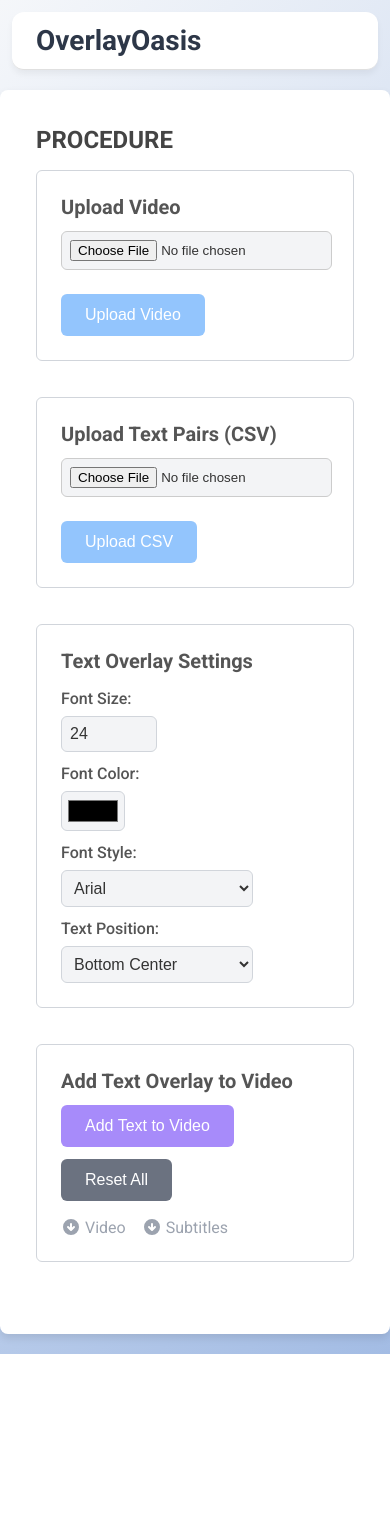
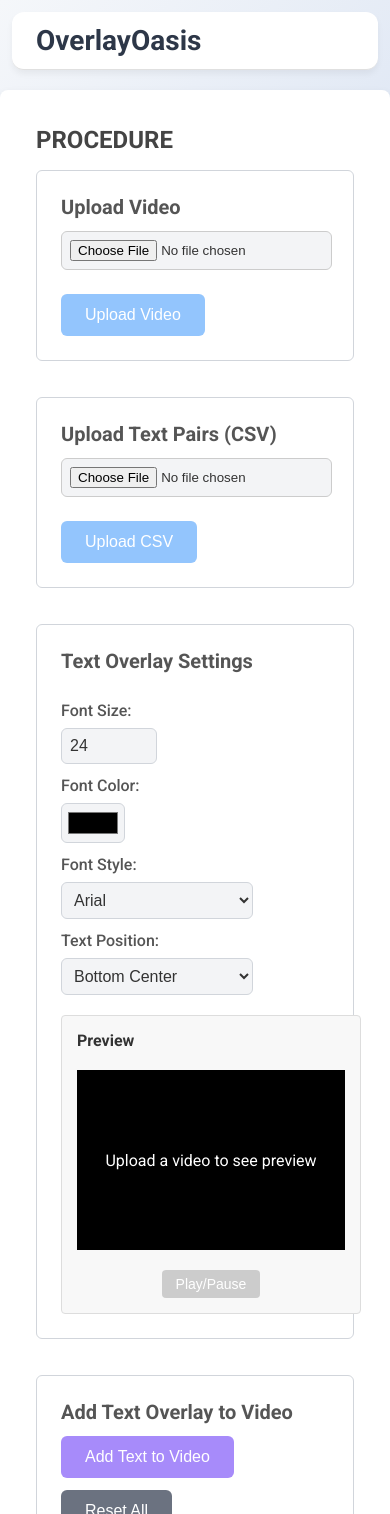
Before and after one commit to tfHasi/OverlayOasis, a React (Vite) app in the folder frontend/: page /dashboard in a window 390 px wide. Shown: the top 1514 px of the page. Before the commit the page ends 1354 px from the top, so only its background shows below. Built offline with nearby package versions, Linux system fonts and the light colour scheme.

Commit message:
Shows a Preview of the video with the first text pairs
BUG needs to be fixed : Black screen even after uploading the video successfully

```diff
--- a/frontend/src/components/Dashboard.css
+++ b/frontend/src/components/Dashboard.css
@@ -244,3 +244,102 @@
     width: 100%;
   }
 }
+
+/* Add these styles to your existing Dashboard.css file */
+
+.settings-preview-container {
+  display: flex;
+  flex-direction: row;
+  gap: 20px;
+  flex-wrap: wrap;
+}
+
+.settings-container {
+  flex: 1;
+  min-width: 300px;
+}
+
+.preview-panel {
+  flex: 1;
+  min-width: 300px;
+  border: 1px solid #ddd;
+  border-radius: 4px;
+  padding: 15px;
+  background-color: #f8f8f8;
+}
+
+.video-preview-container {
+  display: flex;
+  flex-direction: column;
+  gap: 10px;
+}
+
+.preview-title {
+  margin: 0 0 10px 0;
+  color: #333;
+}
+
+.preview-wrapper {
+  position: relative;
+  width: 100%;
+  background-color: #000;
+  display: flex;
+  justify-content: center;
+  align-items: center;
+  min-height: 180px;
+}
+
+.preview-canvas {
+  max-width: 100%;
+  max-height: 300px;
+  cursor: pointer;
+  background-color: #000;
+}
+
+.preview-placeholder {
+  display: flex;
+  justify-content: center;
+  align-items: center;
+  color: white;
+  height: 100%;
+  width: 100%;
+  position: absolute;
+  top: 0;
+  left: 0;
+}
+
+.preview-controls {
+  display: flex;
+  justify-content: center;
+  margin-top: 10px;
+}
+
+.preview-button {
+  padding: 6px 14px;
+  background-color: #4a4a4a;
+  color: white;
+  border: none;
+  border-radius: 4px;
+  cursor: pointer;
+  font-size: 14px;
+}
+
+.preview-button:disabled {
+  background-color: #cccccc;
+  cursor: not-allowed;
+}
+
+.preview-button:hover:not(:disabled) {
+  background-color: #3a3a3a;
+}
+
+/* Responsive adjustments */
+@media (max-width: 768px) {
+  .settings-preview-container {
+    flex-direction: column;
+  }
+
+  .preview-panel, .settings-container {
+    width: 100%;
+  }
+}
--- a/frontend/src/components/Dashboard.tsx
+++ b/frontend/src/components/Dashboard.tsx
@@ -94,7 +94,7 @@ const Dashboard: React.FC = () => {
         setSuccessMessage={setSuccessMessage}
       />
 
-      {/* Text Overlay Settings Component */}
+      {/* Text Overlay Settings Component with Preview */}
       <TextOverlaySettings
         fontSize={fontSize}
         setFontSize={setFontSize}
@@ -104,6 +104,8 @@ const Dashboard: React.FC = () => {
         setFontStyle={setFontStyle}
         textPosition={textPosition}
         setTextPosition={setTextPosition}
+        videoPath={videoPath}
+        textPairs={textPairs}
       />
 
       {/* Process Actions Component */}
--- a/frontend/src/components/dashboard/TextOverlaySettings.tsx
+++ b/frontend/src/components/dashboard/TextOverlaySettings.tsx
@@ -1,7 +1,13 @@
 import React from 'react';
 import { TextOverlaySettingsProps } from '../types';
+import VideoPreview from './VideoPreview';
 
-const TextOverlaySettings: React.FC<TextOverlaySettingsProps> = ({
+interface ExtendedTextOverlaySettingsProps extends TextOverlaySettingsProps {
+  videoPath: string;
+  textPairs: [string, string][];
+}
+
+const TextOverlaySettings: React.FC<ExtendedTextOverlaySettingsProps> = ({
   fontSize,
   setFontSize,
   fontColor,
@@ -9,11 +15,19 @@ const TextOverlaySettings: React.FC<TextOverlaySettingsProps> = ({
   fontStyle,
   setFontStyle,
   textPosition,
-  setTextPosition
+  setTextPosition,
+  videoPath,
+  textPairs
 }) => {
+  // Get sample text from textPairs for preview
+  const sampleText = textPairs.length > 0 ? textPairs[0][1] : "Sample Text";
+
   return (
     <div className="section-container">
       <h3 className="section-title">Text Overlay Settings</h3>
+
+      <div className="settings-preview-container">
+        {/* Settings panel */}
         <div className="settings-container">
           {/* Font Size */}
           <div className="input-group">
@@ -76,6 +90,19 @@ const TextOverlaySettings: React.FC<TextOverlaySettingsProps> = ({
             </select>
           </div>
         </div>
+
+        {/* Preview panel */}
+        <div className="preview-panel">
+          <VideoPreview
+            videoPath={videoPath}
+            previewText={sampleText}
+            fontSize={fontSize}
+            fontColor={fontColor}
+            fontStyle={fontStyle}
+            textPosition={textPosition}
+          />
+        </div>
+      </div>
     </div>
   );
 };
--- /dev/null
+++ b/frontend/src/components/dashboard/VideoPreview.tsx
@@ -0,0 +1,180 @@
+import React, { useRef, useEffect } from 'react';
+
+interface VideoPreviewProps {
+  videoPath: string;
+  previewText: string;
+  fontSize: number;
+  fontColor: string;
+  fontStyle: string;
+  textPosition: string;
+}
+
+const VideoPreview: React.FC<VideoPreviewProps> = ({
+  videoPath,
+  previewText,
+  fontSize,
+  fontColor,
+  fontStyle,
+  textPosition,
+}) => {
+  const videoRef = useRef<HTMLVideoElement>(null);
+  const canvasRef = useRef<HTMLCanvasElement>(null);
+
+  // Position mapping
+  const getTextPosition = (position: string, canvasWidth: number, canvasHeight: number, textWidth: number) => {
+    const padding = 20;
+    switch (position) {
+      case 'top-left':
+        return { x: padding, y: padding + fontSize };
+      case 'top-center':
+        return { x: (canvasWidth - textWidth) / 2, y: padding + fontSize };
+      case 'top-right':
+        return { x: canvasWidth - textWidth - padding, y: padding + fontSize };
+      case 'center':
+        return { x: (canvasWidth - textWidth) / 2, y: canvasHeight / 2 };
+      case 'bottom-left':
+        return { x: padding, y: canvasHeight - padding };
+      case 'bottom-center':
+        return { x: (canvasWidth - textWidth) / 2, y: canvasHeight - padding };
+      case 'bottom-right':
+        return { x: canvasWidth - textWidth - padding, y: canvasHeight - padding };
+      default:
+        return { x: (canvasWidth - textWidth) / 2, y: canvasHeight - padding };
+    }
+  };
+
+  // Set up the canvas and draw text over video
+  useEffect(() => {
+    const video = videoRef.current;
+    const canvas = canvasRef.current;
+
+    if (!video || !canvas || !videoPath) return;
+
+    const ctx = canvas.getContext('2d');
+    if (!ctx) return;
+
+    // Set up video event listeners
+    const handleVideoPlay = () => {
+      // Set canvas dimensions to match video
+      canvas.width = video.videoWidth;
+      canvas.height = video.videoHeight;
+
+      // Draw video and text on canvas
+      const drawFrame = () => {
+        // Draw the current video frame
+        ctx.drawImage(video, 0, 0, canvas.width, canvas.height);
+
+        // Add text overlay
+        ctx.font = `${fontSize}px ${fontStyle}`;
+        ctx.fillStyle = fontColor;
+
+        // Measure text width for positioning
+        const textMetrics = ctx.measureText(previewText);
+        const textWidth = textMetrics.width;
+
+        // Position text according to setting
+        const position = getTextPosition(textPosition, canvas.width, canvas.height, textWidth);
+
+        // Apply text with shadow for better visibility
+        ctx.shadowColor = 'rgba(0, 0, 0, 0.7)';
+        ctx.shadowBlur = 3;
+        ctx.shadowOffsetX = 1;
+        ctx.shadowOffsetY = 1;
+        ctx.fillText(previewText, position.x, position.y);
+
+        // Reset shadow
+        ctx.shadowColor = 'transparent';
+
+        if (!video.paused && !video.ended) {
+          requestAnimationFrame(drawFrame);
+        }
+      };
+
+      drawFrame();
+    };
+
+    const handleVideoLoadedData = () => {
+      canvas.width = video.videoWidth;
+      canvas.height = video.videoHeight;
+      // Draw initial frame
+      if (video.paused) {
+        video.currentTime = 1; // Move to 1 second to show a representative frame
+        ctx.drawImage(video, 0, 0, canvas.width, canvas.height);
+
+        // Add text overlay (using same code as in drawFrame)
+        ctx.font = `${fontSize}px ${fontStyle}`;
+        ctx.fillStyle = fontColor;
+
+        const textMetrics = ctx.measureText(previewText);
+        const textWidth = textMetrics.width;
+
+        const position = getTextPosition(textPosition, canvas.width, canvas.height, textWidth);
+
+        ctx.shadowColor = 'rgba(0, 0, 0, 0.7)';
+        ctx.shadowBlur = 3;
+        ctx.shadowOffsetX = 1;
+        ctx.shadowOffsetY = 1;
+        ctx.fillText(previewText, position.x, position.y);
+
+        ctx.shadowColor = 'transparent';
+      }
+    };
+
+    video.addEventListener('play', handleVideoPlay);
+    video.addEventListener('loadeddata', handleVideoLoadedData);
+    video.addEventListener('seeked', handleVideoLoadedData);
+
+    // If video already has data, draw the initial frame
+    if (video.readyState >= 2) {
+      handleVideoLoadedData();
+    }
+
+    return () => {
+      video.removeEventListener('play', handleVideoPlay);
+      video.removeEventListener('loadeddata', handleVideoLoadedData);
+      video.removeEventListener('seeked', handleVideoLoadedData);
+    };
+  }, [videoPath, previewText, fontSize, fontColor, fontStyle, textPosition]);
+
+  return (
+    <div className="video-preview-container">
+      <h4 className="preview-title">Preview</h4>
+      <div className="preview-wrapper">
+        {/* Hidden video element for loading the source */}
+        <video
+          ref={videoRef}
+          src={videoPath}
+          className="hidden-video"
+          controls={false}
+          muted
+          preload="auto"
+          style={{ display: 'none' }}
+        />
+
+        {/* Canvas where we'll draw the video with text overlay */}
+        <canvas
+          ref={canvasRef}
+          className="preview-canvas"
+          onClick={() => videoRef.current?.paused ? videoRef.current?.play() : videoRef.current?.pause()}
+        />
+
+        {!videoPath && (
+          <div className="preview-placeholder">
+            <p>Upload a video to see preview</p>
+          </div>
+        )}
+      </div>
+      <div className="preview-controls">
+        <button
+          className="preview-button"
+          onClick={() => videoRef.current?.paused ? videoRef.current?.play() : videoRef.current?.pause()}
+          disabled={!videoPath}
+        >
+          Play/Pause
+        </button>
+      </div>
+    </div>
+  );
+};
+
+export default VideoPreview;
```
Also changed, not shown: frontend/src/components/types.ts (+9 -0 lines). Lines whose indentation alone changed are shown as unchanged.
